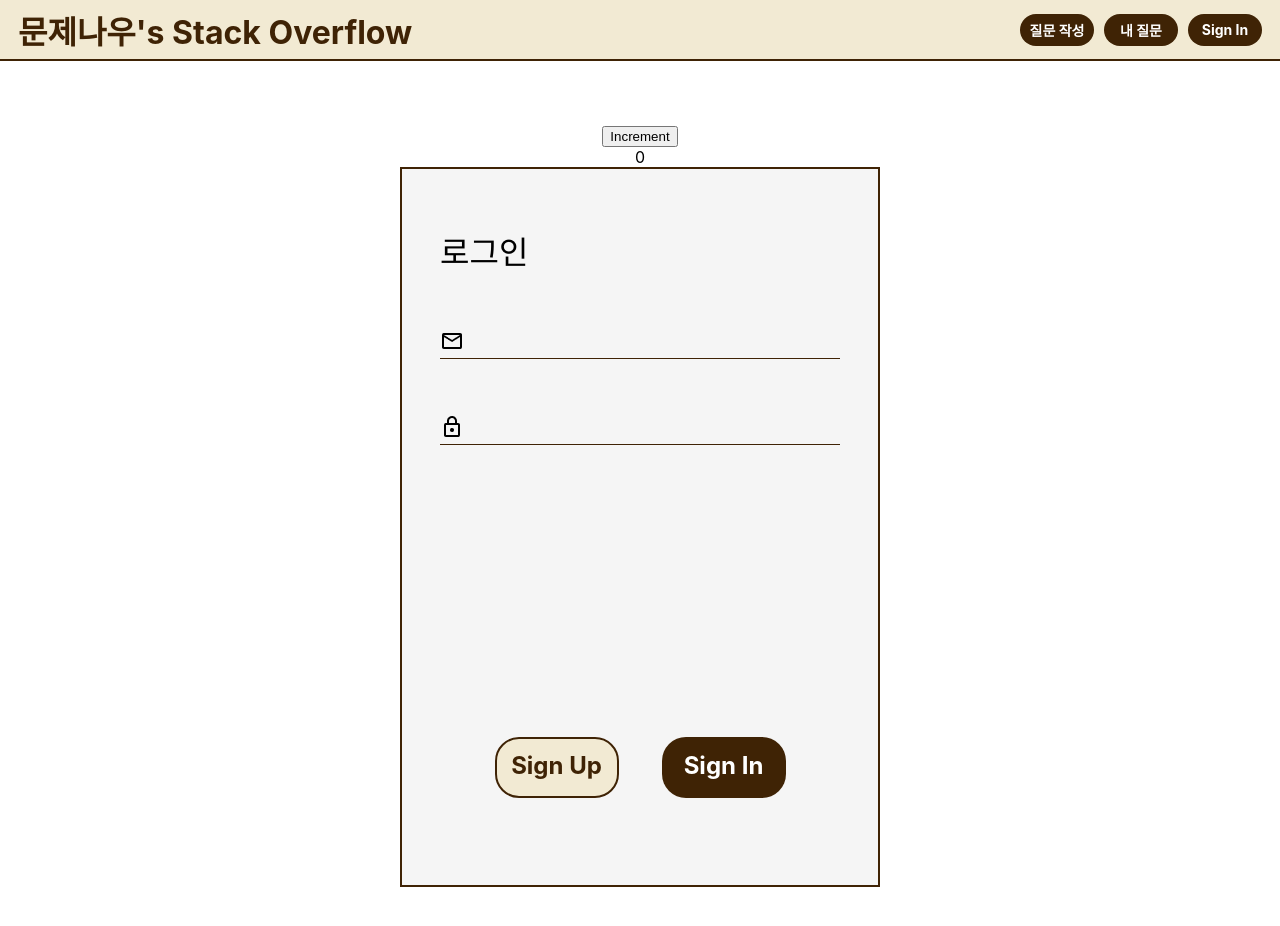
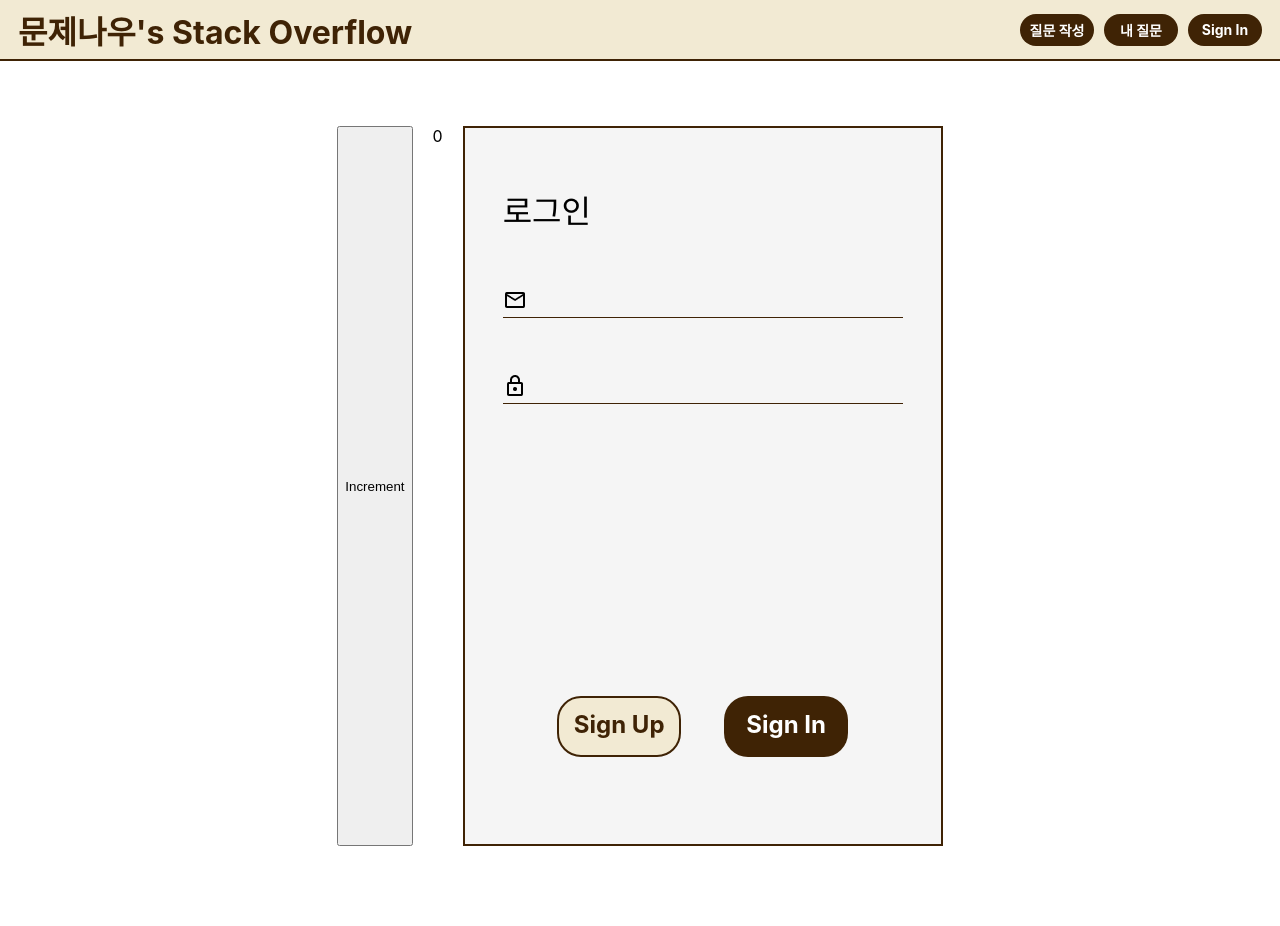
Before and after one commit to codestates-seb/seb45_pre_035, a React (Create React App) app in the folder client/: page /signin in a window 1280 px wide. Shown: the top 926 px of the page. Built offline with nearby package versions, Linux system fonts and the light colour scheme.

Commit message:
뒤로가기 버튼 배치 편하게 flex 가로

```diff
--- a/client/src/Pages/styles/PageStyle.js
+++ b/client/src/Pages/styles/PageStyle.js
@@ -2,6 +2,7 @@ import { styled } from 'styled-components';
 export const PageStyle = styled.div`
   padding: 65px 0px;
   display: flex;
-  flex-direction: column;
-  align-items: center;
+  flex-direction: row;
+  justify-content: center;
+  column-gap: 20px;
 `;
```
